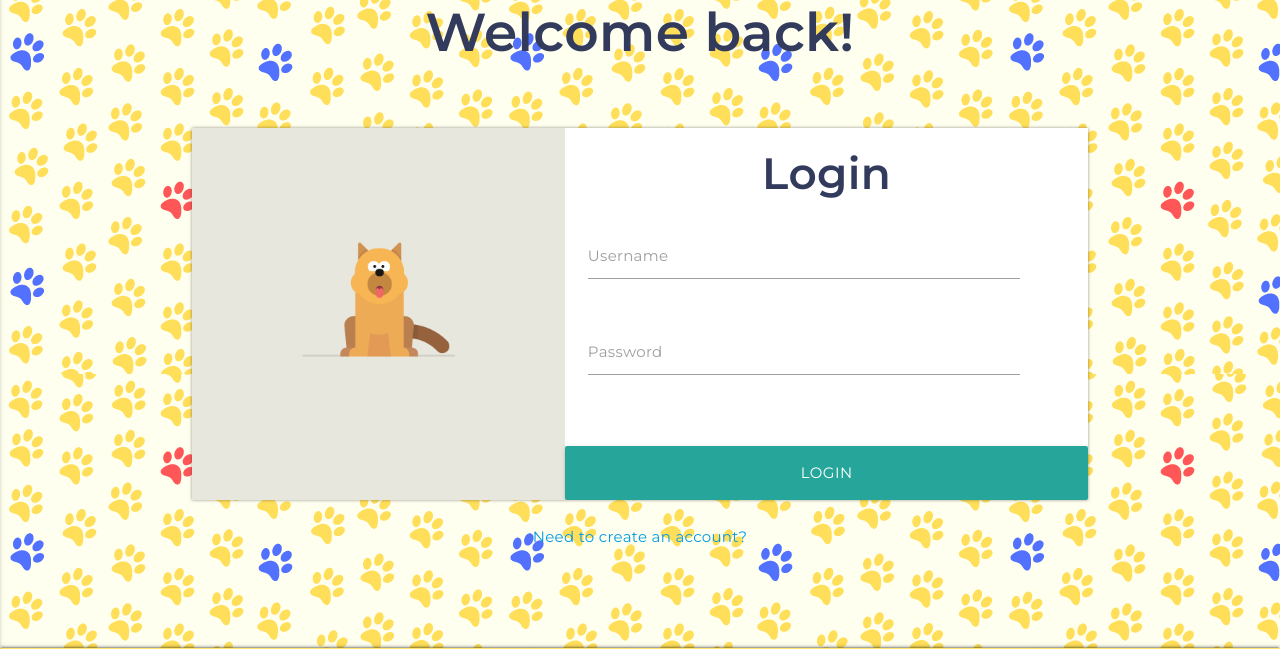
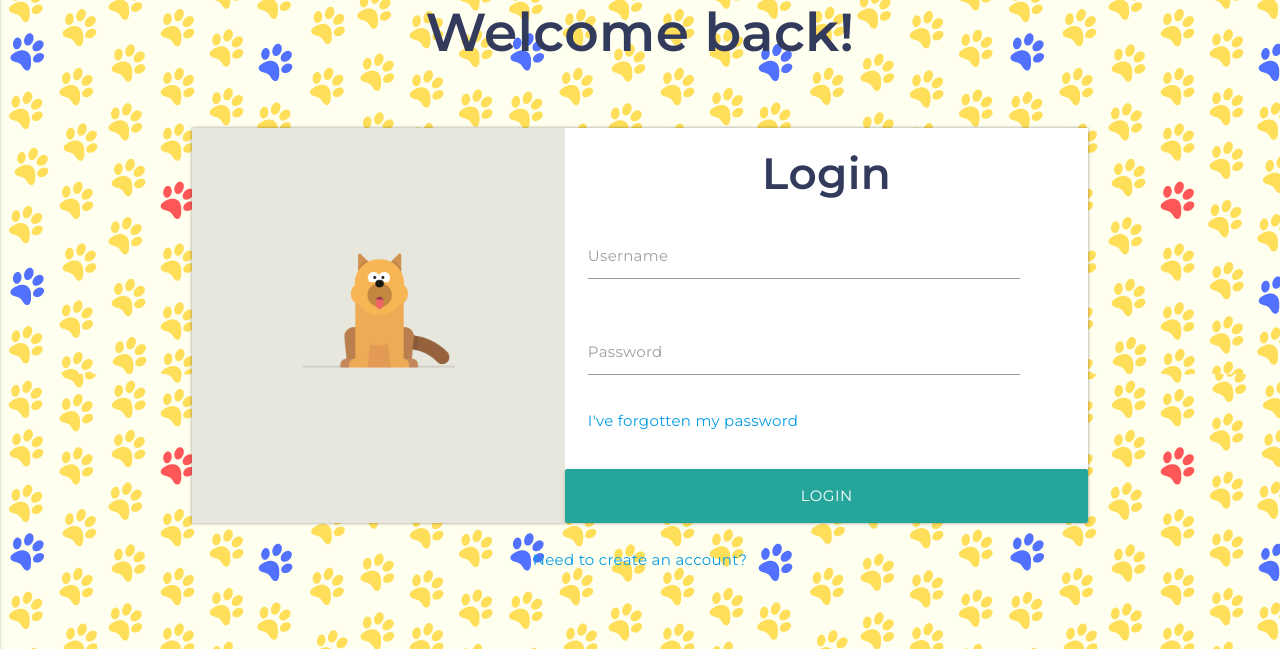
Before and after one commit to crypticCaroline/puppyplaymates, a Flask app: page /login in a window 1280 px wide. Shown: the part 126-775 px from the top of the page. Run offline with Flask 2, Linux system fonts and the light colour scheme; some libraries are stand-ins or nearby versions.

Commit message:
Added flask message to login.html and link to reset password

```diff
--- a/templates/login.html
+++ b/templates/login.html
@@ -14,6 +14,15 @@
             </div>
             <div class="col s9 m7">
                 <h3 class="align-center sub-heading">Login</h3>
+                {% with messages = get_flashed_messages() %}
+                    {% if messages %}
+                        {% for message in messages %}
+                            <div class="row flashes">
+                                <p class="center-align">{{ message }}</p>
+                            </div>
+                        {% endfor %}
+                {% endif %}
+                {% endwith%}
                 <form method="POST" action="{{ url_for('login')}}">
                     <div class="row flush input-div">
                         <div class="input-field col s12">
@@ -28,6 +37,9 @@
                                 pattern="^[a-zA-Z0-9]{5,15}$" maxlength="15" required>
                             <label for="password">Password</label>
                         </div>
+                    </div>
+                    <div class="row flush input-div">
+                        <a href="{{url_for('reset_password')}}" class="col s12">I've forgotten my password</a>
                     </div>
                     <div class="row">
                         <button type="submit" class=" btn-large btn-style align-center col s9 m7">
```
